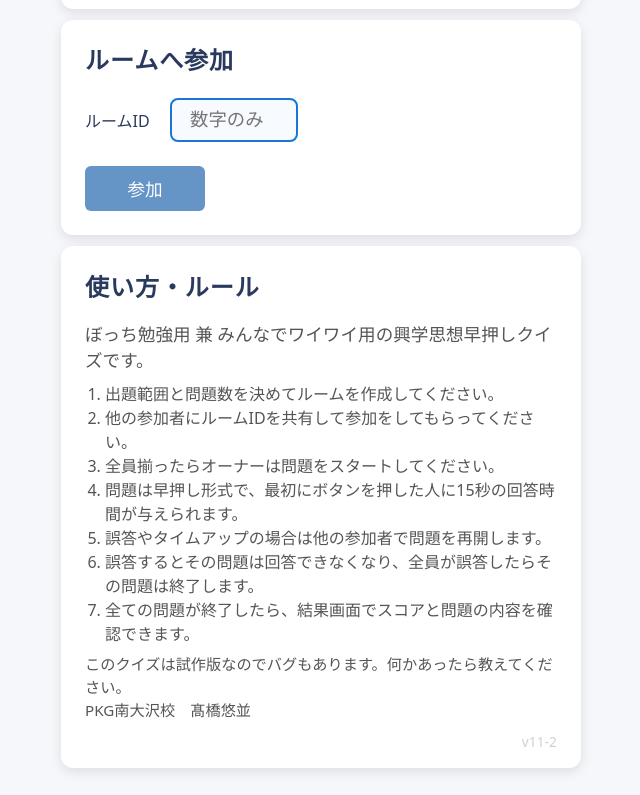
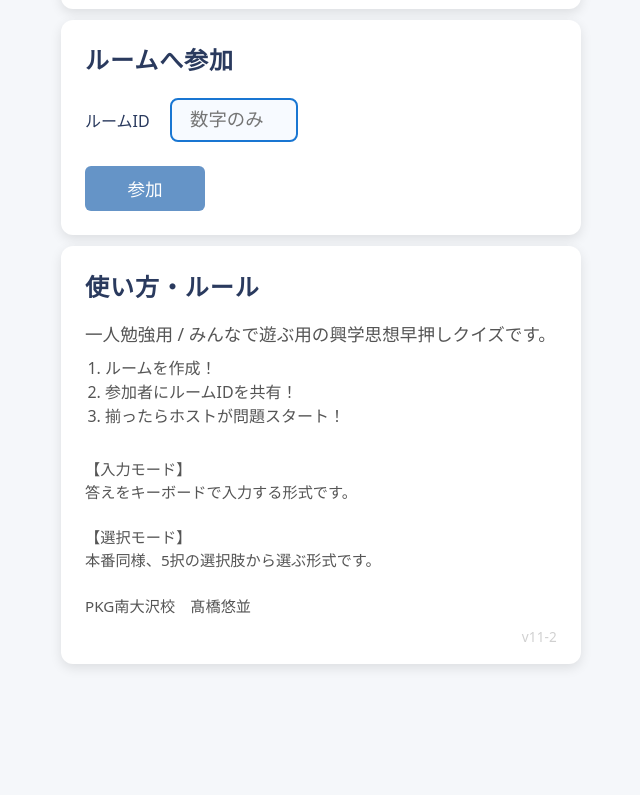
Before and after one commit to t00130489/kgs-test, a plain HTML site: page index.html in a window 1280 px wide. Shown: the part 669-1464 px from the top of the page, without its empty margins (319-959 px from the left). After the commit the page ends 1360 px from the top, so only its background shows below. Drawn offline with Linux system fonts and the light colour scheme; no server answers.

Commit message:
文言修正

```diff
--- a/index.html
+++ b/index.html
@@ -91,17 +91,13 @@
 
       <section id="description" class="card home-card">
         <h2 class="card-title">使い方・ルール</h2>
-        <p class="desc-lead">ぼっち勉強用 兼 みんなでワイワイ用の興学思想早押しクイズです。</p>
+        <p class="desc-lead">一人勉強用 / みんなで遊ぶ用の興学思想早押しクイズです。</p>
         <ol class="desc-list">
-          <li>出題範囲と問題数を決めてルームを作成してください。</li>
-          <li>他の参加者にルームIDを共有して参加をしてもらってください。</li>
-          <li>全員揃ったらオーナーは問題をスタートしてください。</li>
-          <li>問題は早押し形式で、最初にボタンを押した人に15秒の回答時間が与えられます。</li>
-          <li>誤答やタイムアップの場合は他の参加者で問題を再開します。</li>
-          <li>誤答するとその問題は回答できなくなり、全員が誤答したらその問題は終了します。</li>
-          <li>全ての問題が終了したら、結果画面でスコアと問題の内容を確認できます。</li>
+          <li>ルームを作成！</li>
+          <li>参加者にルームIDを共有！</li>
+          <li>揃ったらホストが問題スタート！</li>
         </ol>
-        <p class="desc-note">このクイズは試作版なのでバグもあります。何かあったら教えてください。<br>PKG南大沢校　髙橋悠並</p>
+        <p class="desc-note"><br>【入力モード】<br>答えをキーボードで入力する形式です。<br><br>【選択モード】<br>本番同様、5択の選択肢から選ぶ形式です。<br><br>PKG南大沢校　髙橋悠並</p>
         <div class="version-info">v11-2</div>
       </section>
     </section>
```
